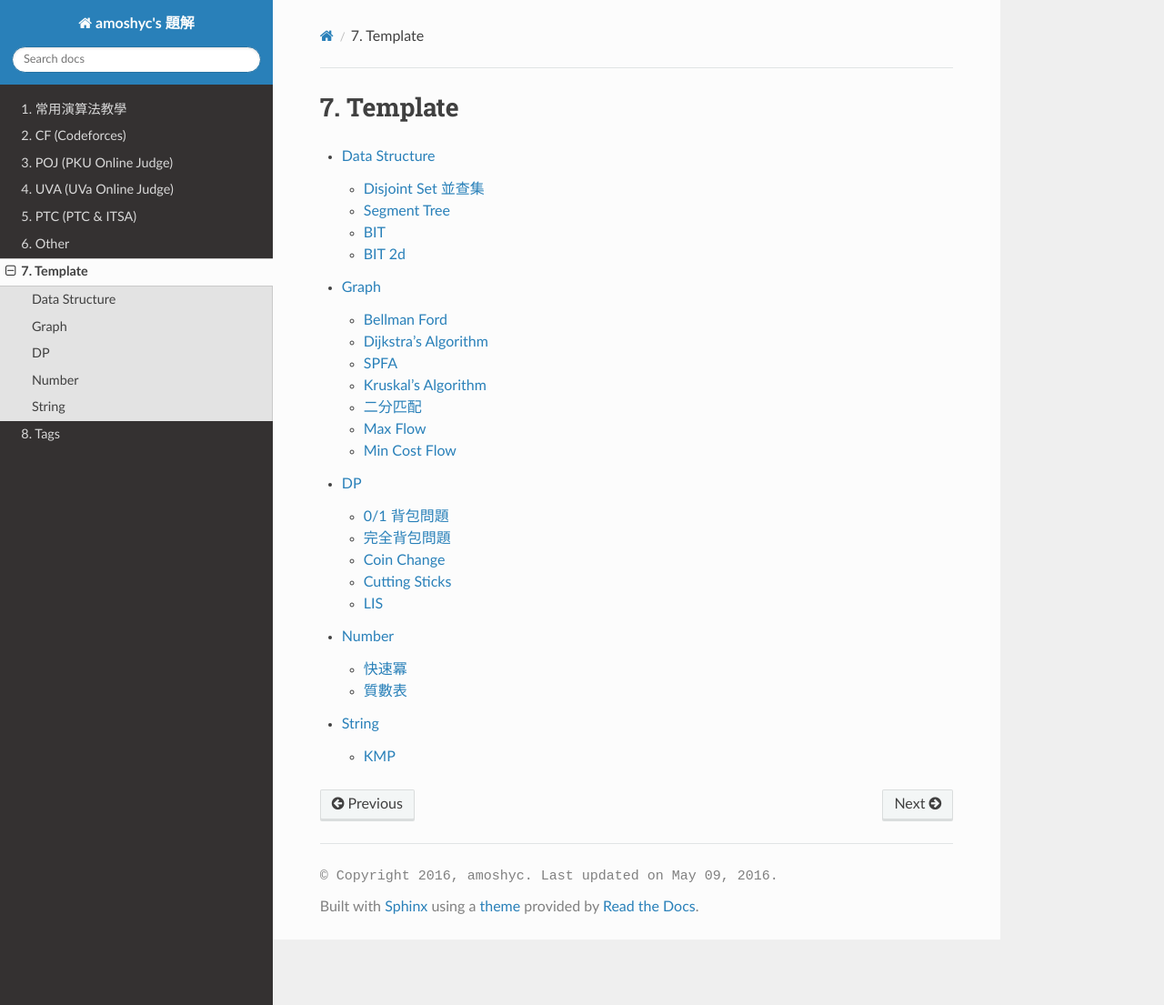
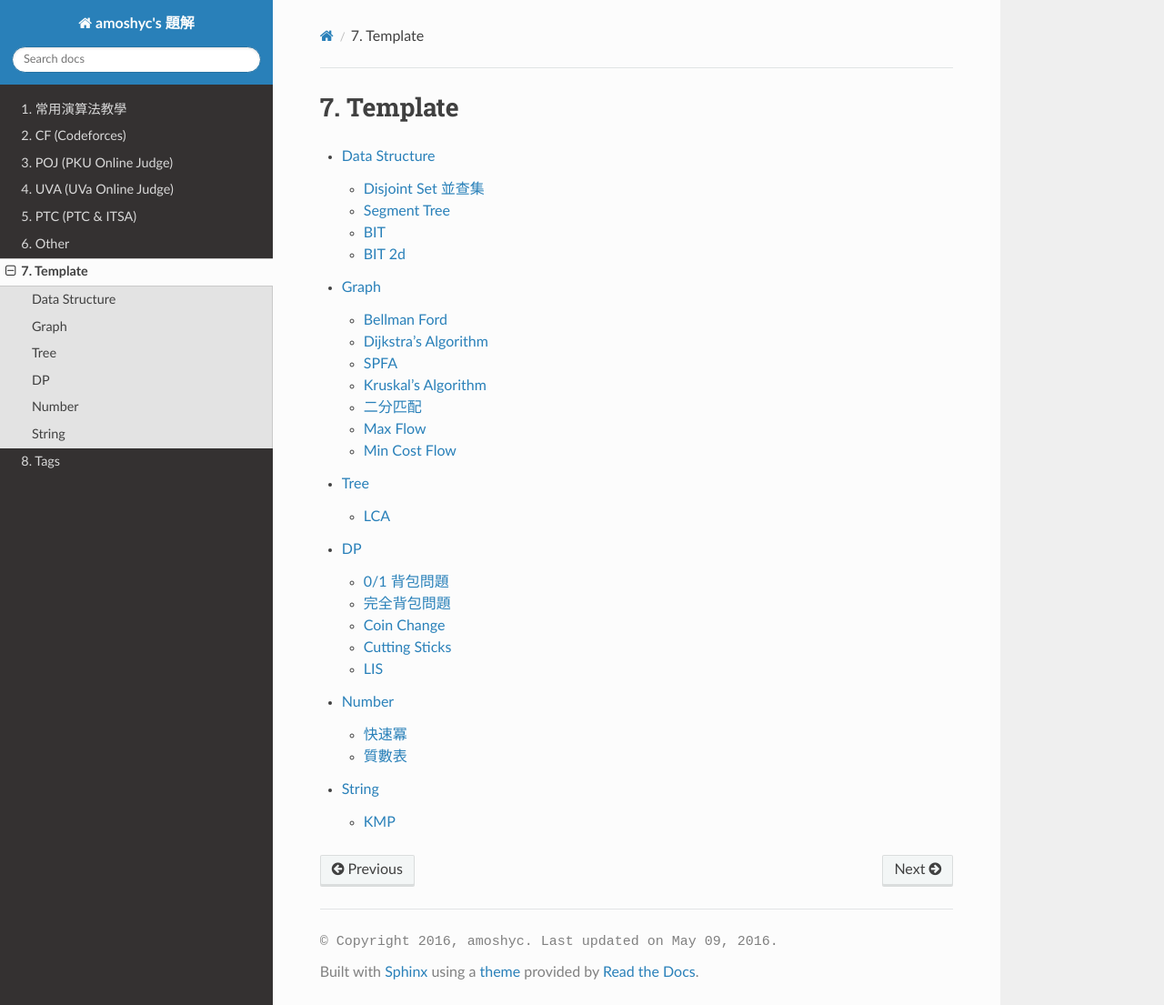
Before and after one commit to amoshyc/ojsolution, a Sphinx documentation site: the page built from docs/source/template/template.rst, in a window 1280 px wide and 1105 px high. Shown: the whole window at 91% size. Built offline with Sphinx 7.4.7 and the Read the Docs theme 2.0.0, drawn with Linux system fonts in a browser that asks for light colours; some web fonts are replaced; pages that are not in the unit, such as notebooks, are missing from menus.

Commit message:
Add folder template/tree

```diff
--- a/docs/source/template/template.rst
+++ b/docs/source/template/template.rst
@@ -7,6 +7,7 @@ Template
 
     Data Structure <ds/index.rst>
     Graph <graph/index.rst>
+    Tree <tree/index.rst>
     DP <dp/index.rst>
     Number <number/index.rst>
     String <string/index.rst>
```
